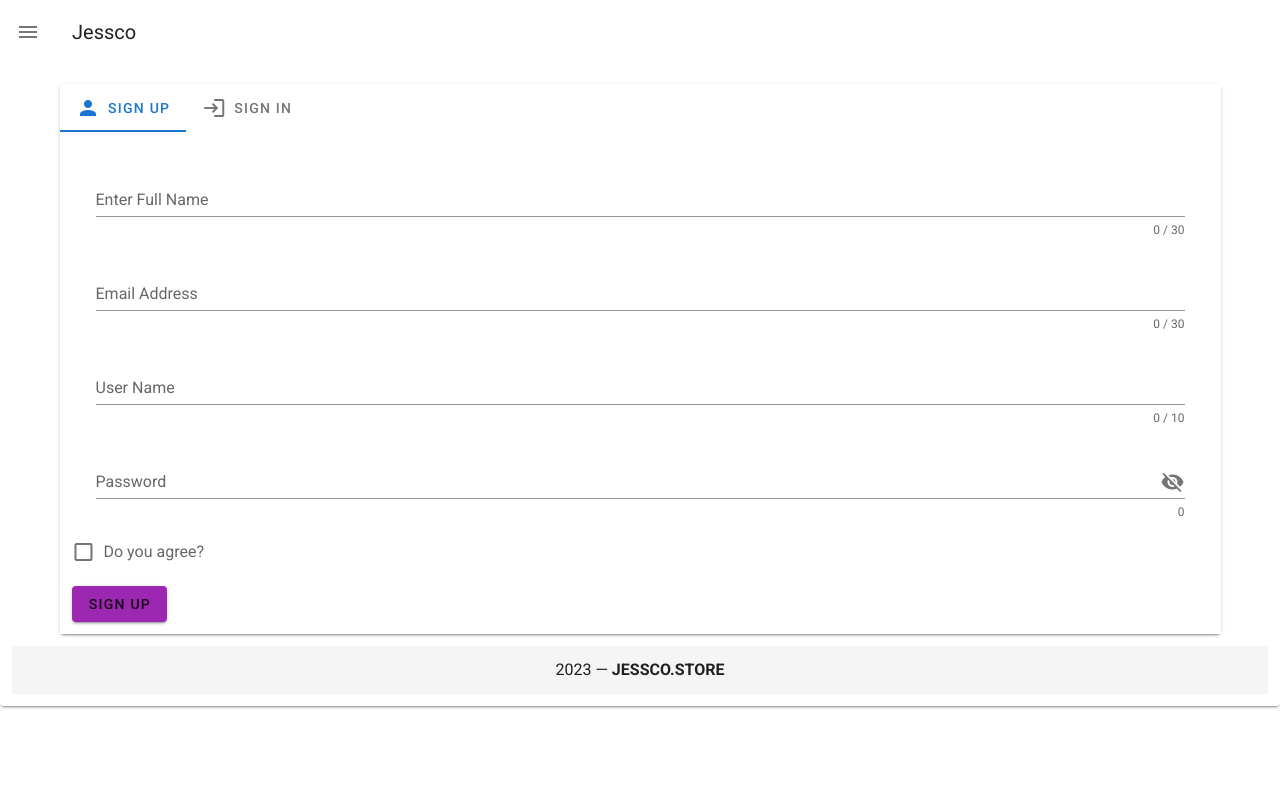
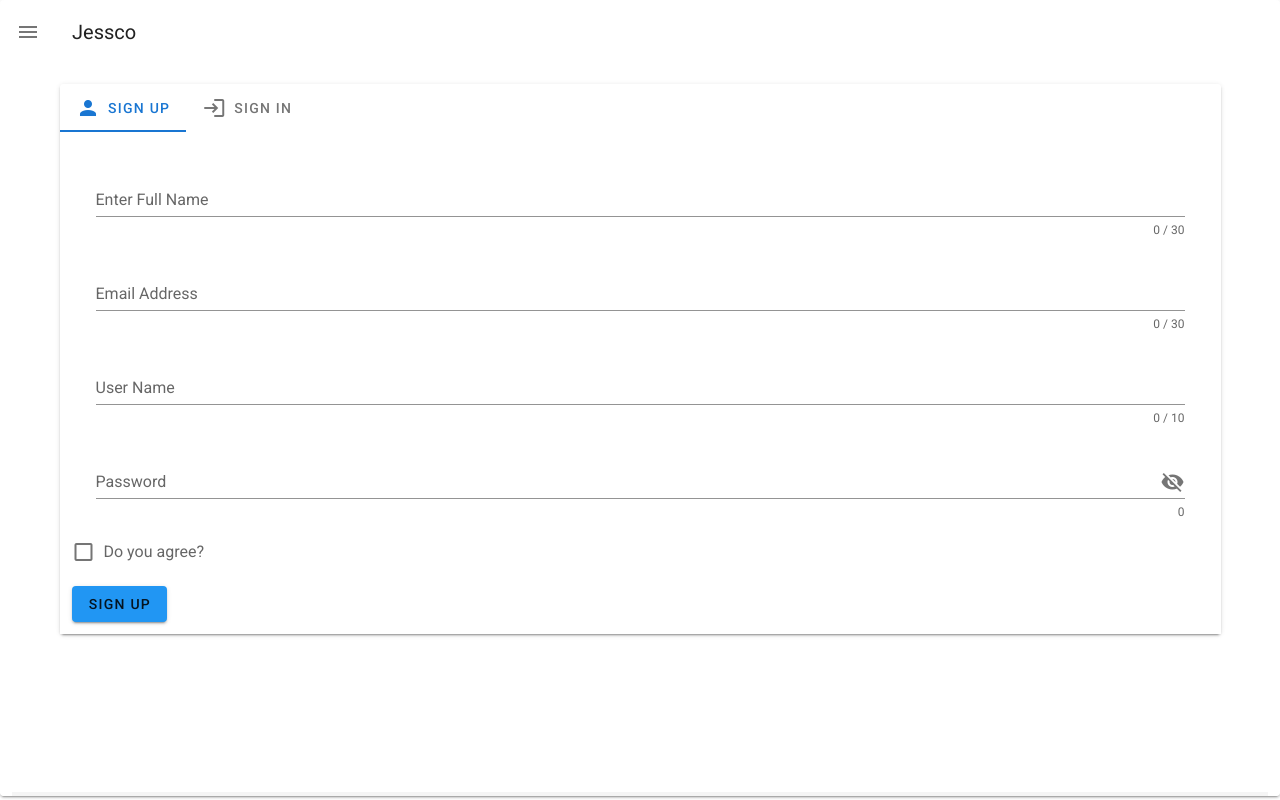
Before and after one commit to Auricdhero/data_sales, a Nuxt app: page /auth/signin in a window 1280 px wide. Built offline with nearby package versions, Linux system fonts and the light colour scheme.

Commit message:
correction

```diff
--- a/components/signup.vue
+++ b/components/signup.vue
@@ -25,7 +25,7 @@
         <v-checkbox v-model="checkbox" :rules="[(v) => !!v || 'You must agree to continue!']" label="Do you agree?"
           required></v-checkbox>
 
-        <v-btn color="purple" class="mr-4" @click="signup"> Sign Up </v-btn>
+        <v-btn color="blue" class="mr-4" @click="signup"> Sign Up </v-btn>
 
     </v-container>
   </v-form>
--- a/pages/auth/signin.vue
+++ b/pages/auth/signin.vue
@@ -1,5 +1,5 @@
 <template>
-    <div class="mt-15">
+    <div class="mt-15" style="height: 45em;">
         <v-container>
             <v-card>
                 <v-tabs horizontal>
```
